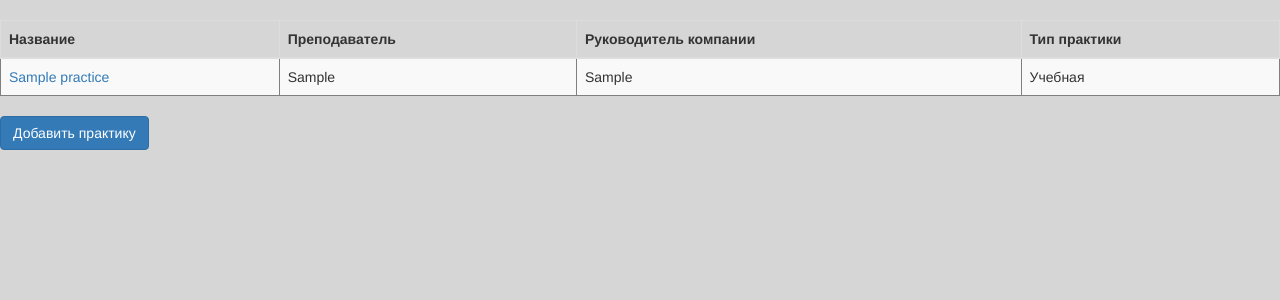
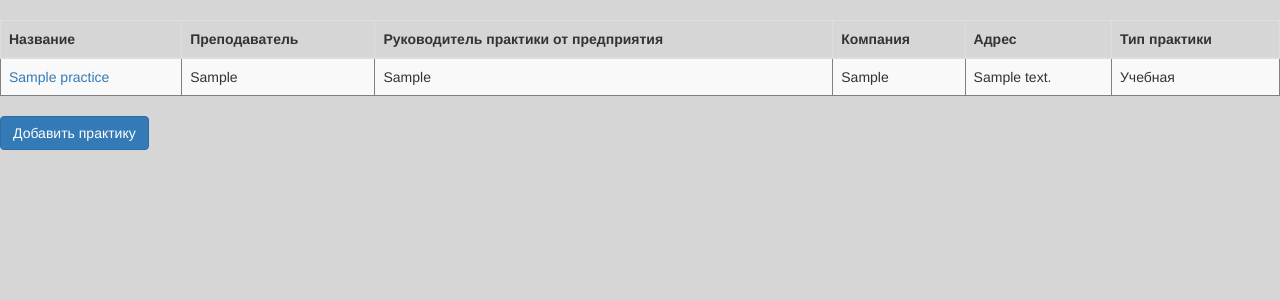
Before and after one commit to NY-Yasaviev/smart_lab_practice_2k17, a Django app: template document_generator/templates/deanery/practices.html in a window 1280 px wide. Shown: the part 52-352 px from the top of the page. Run offline with Django 3.2, Linux system fonts and the light colour scheme; tables that the repository leaves empty hold one stand-in row (values such as "Sample post"); the template is opened without the code that fills it: values that come from a table or form of the project are taken from there, most other values are stand-ins (such as "Sample title", 1, 10 or a date in 2020); some libraries are stand-ins or nearby versions.

Commit message:
fix practice list view

```diff
--- a/document_generator/templates/deanery/practices.html
+++ b/document_generator/templates/deanery/practices.html
@@ -6,7 +6,9 @@
         <tr>
             <th>Название</th>
             <th>Преподаватель</th>
-            <th>Руководитель компании</th>
+            <th>Руководитель практики от предприятия</th>
+            <th>Компания</th>
+            <th>Адрес</th>
             <th>Тип практики</th>
         </tr>
         </thead>
@@ -16,6 +18,8 @@
                 <td><a href="/practices/{{ practice.id }}/">{{ practice.name }}</a></td>
                 <td>{{ practice.teacher }}</td>
                 <td>{{ practice.director }}</td>
+                <td>{{ practice.company }}</td>
+                <td>{{ practice.address }}</td>
                 <td>{{ practice.type }}</td>
             </tr>
         {% endfor %}
```
